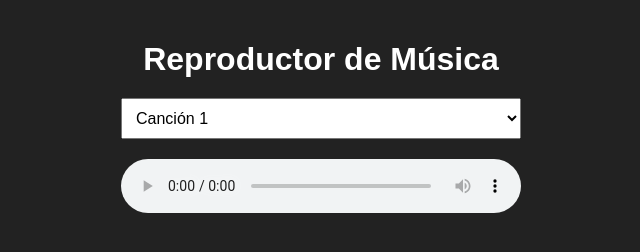
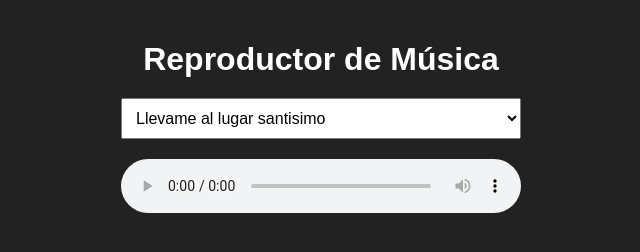
Before and after one commit to Joebaez/Music, a plain HTML site: page index.html in a window 1280 px wide. Shown: the whole page, without its empty margins (319-959 px from the left). Drawn offline with Linux system fonts and the light colour scheme.

Commit message:
Update index.html

```diff
--- a/index.html
+++ b/index.html
@@ -39,7 +39,7 @@
 
 
 
-        <option value="LLEVAME AL LUGAR SANTISIMO.mp3">Canción 1</option>
+        <option value="LLEVAME AL LUGAR SANTISIMO.mp3">Llevame al lugar santisimo</option>
         <option value="cancion2.mp3">Canción 2</option>
         <option value="cancion3.mp3">Canción 3</option>
     </select>
```
